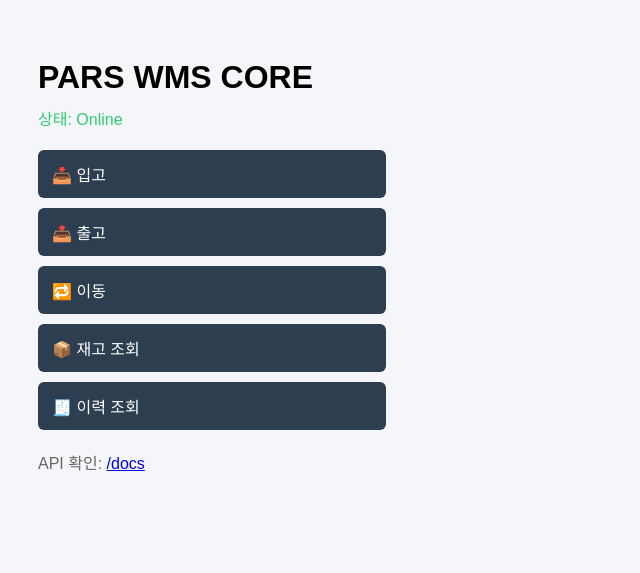
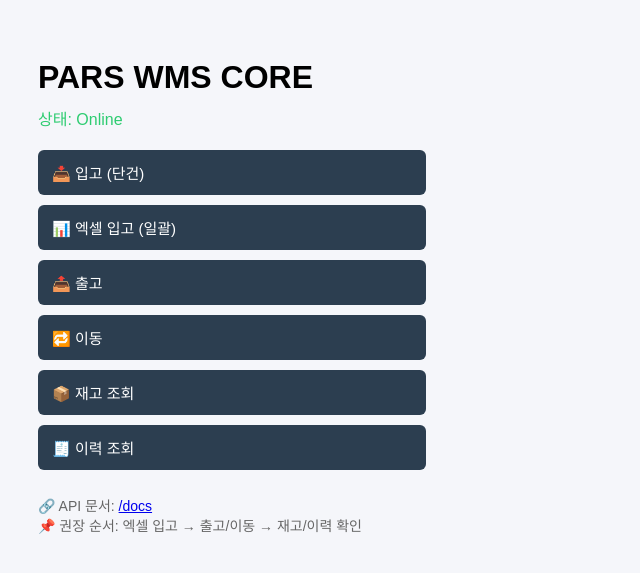
Before and after one commit to dlahtp44-prog/pars-wms-core, a FastAPI app: page / in a window 1280 px wide. Shown: the top 573 px of the page, without its empty margins (0-640 px from the left). Run offline with FastAPI, Linux system fonts and the light colour scheme.

Commit message:
Update index.html

```diff
--- a/app/templates/index.html
+++ b/app/templates/index.html
@@ -8,13 +8,14 @@
     h1 { margin-bottom: 10px; }
     .status { color:#2ecc71; margin-bottom:20px; }
     .menu a{
-      display:block; max-width:320px;
+      display:block; max-width:360px;
       padding:12px 14px; margin:10px 0;
       background:#2c3e50; color:#fff; text-decoration:none;
       border-radius:6px;
+      font-size:15px;
     }
     .menu a:hover{ background:#34495e; }
-    .note{ color:#666; margin-top:20px; }
+    .note{ color:#666; margin-top:25px; font-size:14px; }
   </style>
 </head>
 <body>
@@ -23,17 +24,19 @@
   <div class="status">상태: Online</div>
 
   <div class="menu">
-    <a href="/입고">📥 입고</a>
+    <a href="/입고">📥 입고 (단건)</a>
+    <a href="/엑셀-입고">📊 엑셀 입고 (일괄)</a>
+
     <a href="/출고">📤 출고</a>
     <a href="/이동">🔁 이동</a>
+
     <a href="/재고">📦 재고 조회</a>
     <a href="/이력">🧾 이력 조회</a>
-    <!-- 다음 단계에서 활성화 -->
-    <!-- <a href="/엑셀-입고">📊 엑셀 업로드</a> -->
   </div>
 
   <div class="note">
-    API 확인: <a href="/docs">/docs</a>
+    🔗 API 문서: <a href="/docs">/docs</a><br>
+    📌 권장 순서: 엑셀 입고 → 출고/이동 → 재고/이력 확인
   </div>
 
 </body>
```
